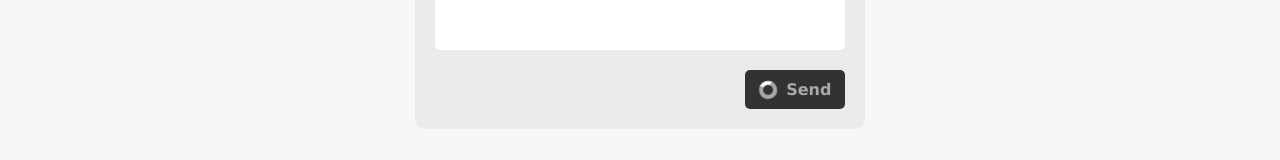
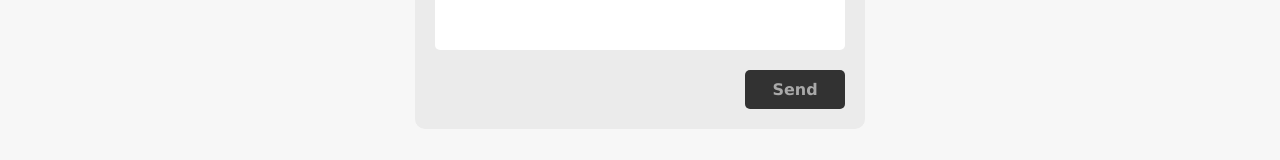
Before and after one commit to reyn-nova/my-portfolio-nextjs, a Next.js app: page / in a window 1280 px wide. Shown: the part 1992-2152 px from the top of the page. Built offline with nearby package versions, Linux system fonts and the light colour scheme.

Commit message:
:sparkles: add conditional to message submit loading indicator

```diff
--- a/pages/components/leave-a-message.js
+++ b/pages/components/leave-a-message.js
@@ -80,7 +80,12 @@ function LeaveAMessage(props) {
             pointerEvents: isSendButtonDisabled ? 'none' : 'visible'
           }}
         >
-          <div className = {styles.loader} />
+          {
+            isSubmittingMessage ?
+              <div className = {styles.loader} />
+              :
+              null
+          }
 
           Send
         </a>
```
